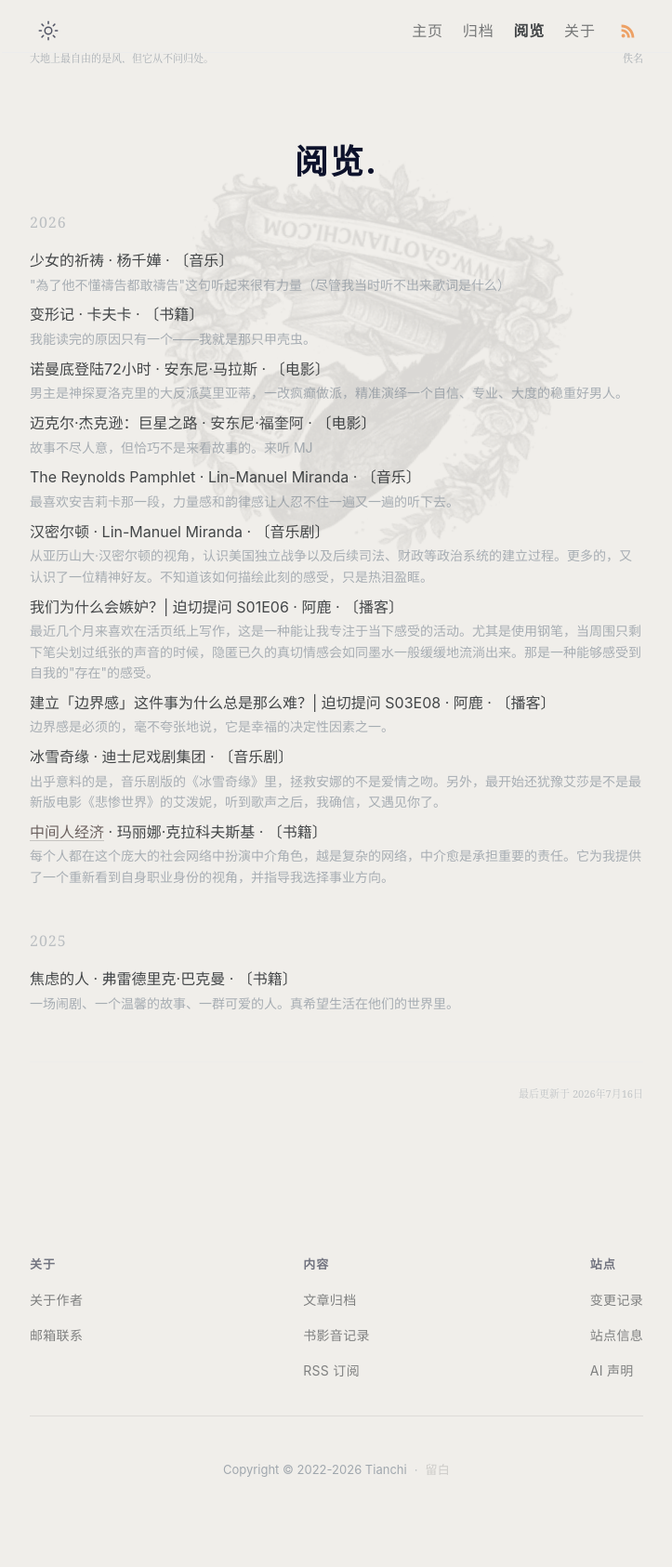
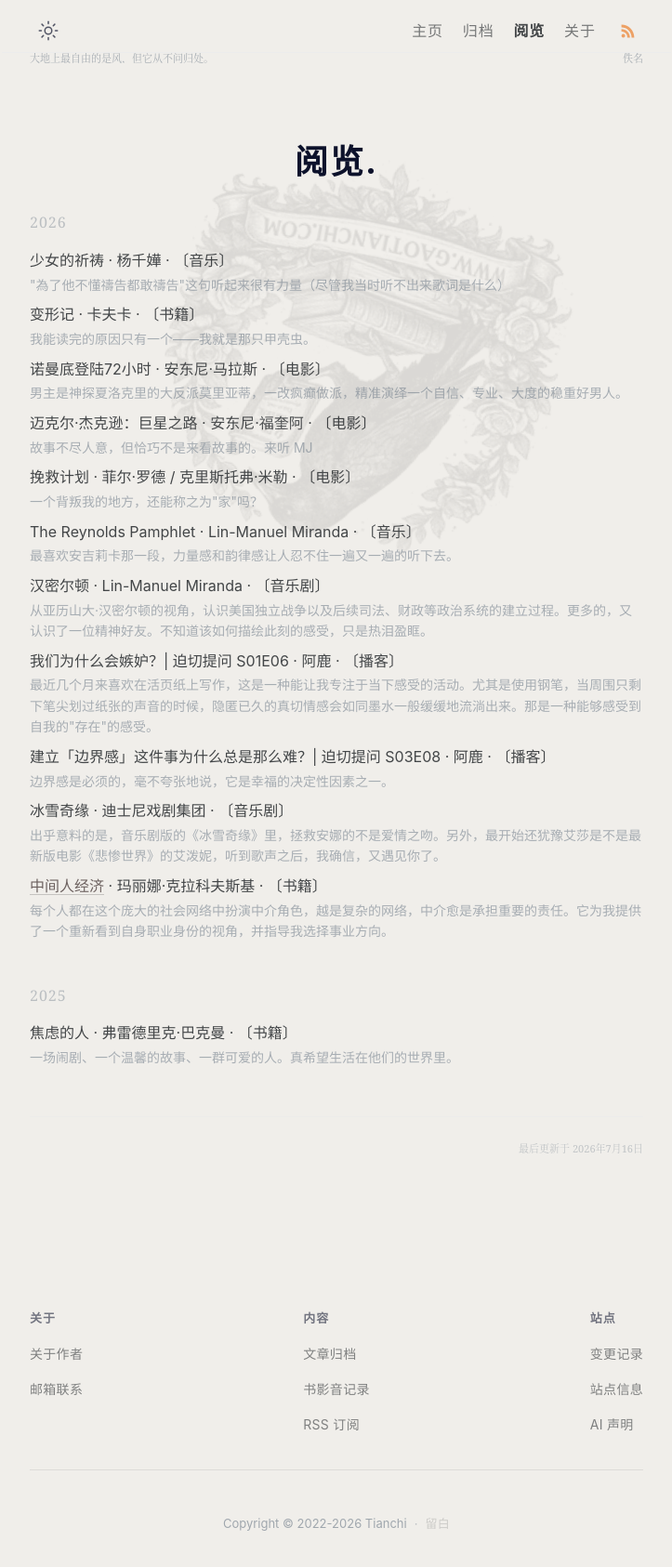
Before and after one commit to gaotianchi/gaotianchi.github.io, a Jekyll site: the page built from _pages/library.html, in a window 1280 px wide. Shown: the whole page at 93% size, without its empty margins (278-1001 px from the left). Built offline with Jekyll 4.4.1, drawn with Linux system fonts in a browser that asks for light colours; before the commit the page ends 1628 px from its top, so only the background shows below that.

Commit message:
feat(consuming): 添加电影《挽救计划》
Co-Authored-By: Claude Fable 5 <noreply@anthropic.com>

```diff
--- a/_data/consuming.yml
+++ b/_data/consuming.yml
@@ -33,6 +33,12 @@
   type: 电影
   started: 2026-05-01
   notes: 故事不尽人意，但恰巧不是来看故事的。来听 MJ
+
+- title: 挽救计划
+  creator: 菲尔·罗德 / 克里斯托弗·米勒
+  type: 电影
+  started: 2026-04-05
+  notes: 一个背叛我的地方，还能称之为"家"吗？
 
 - title: The Reynolds Pamphlet
   creator: Lin-Manuel Miranda
```
